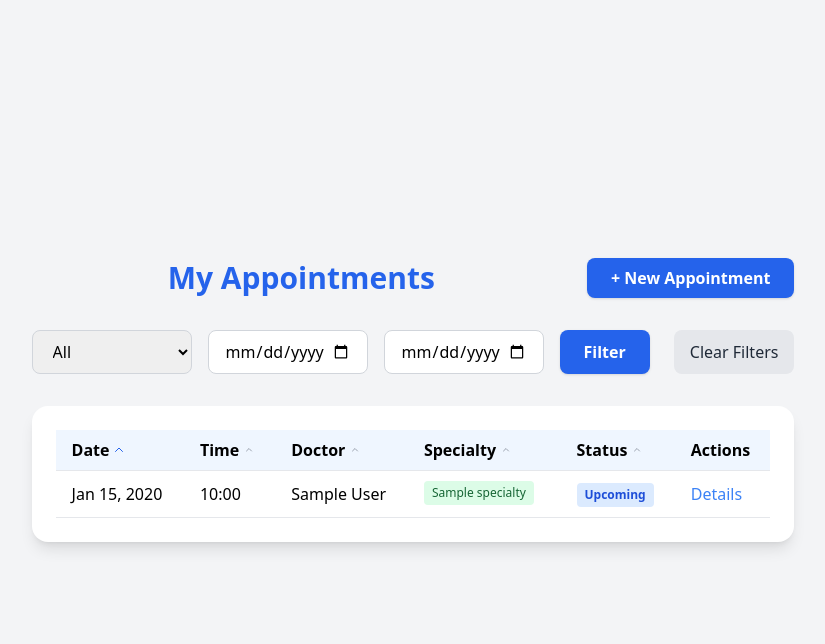
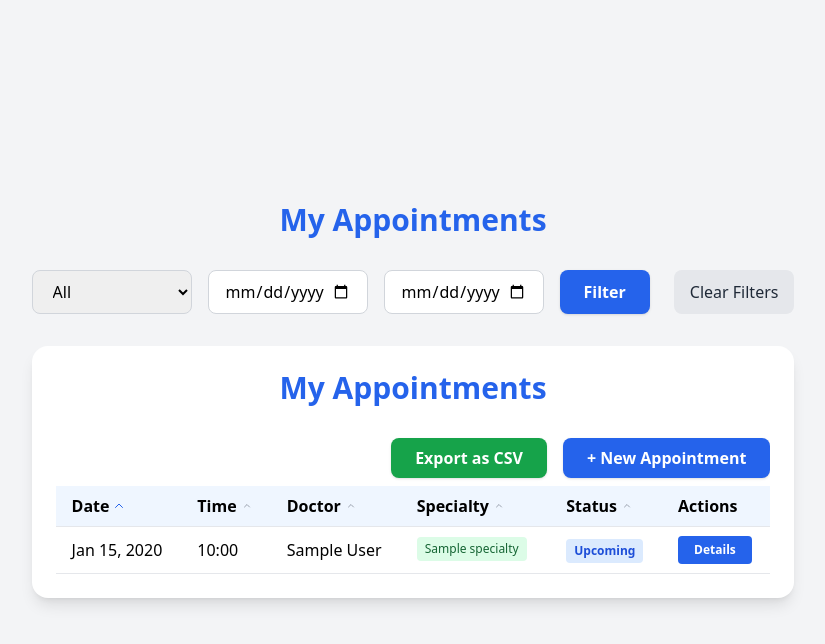
Before and after one commit to rafael-acerqueira/medscheduler, a Django app: page /my-appointments/ in a window 1280 px wide. Shown: the top 644 px of the page, without its empty margins (227-1052 px from the left). Run offline with Django 5.2, Linux system fonts and the light colour scheme; a user stored in the database is signed in; tables that the repository leaves empty hold one stand-in row (values such as "Sample post"); some libraries are stand-ins or nearby versions.

Commit message:
User can export the appointments as CSV

```diff
--- a/core/templates/patient_list.html
+++ b/core/templates/patient_list.html
@@ -8,10 +8,6 @@
   <div class="w-full max-w-4xl">
     <div class="flex justify-between items-center mb-8">
       <h2 class="text-3xl font-bold text-blue-600 text-center flex-1">My Appointments</h2>
-      <a href="{% url 'find_available_doctors' %}"
-         class="ml-4 bg-blue-600 hover:bg-blue-700 text-white font-semibold px-6 py-2 rounded-lg shadow transition">
-        + New Appointment
-      </a>
     </div>
 
     <form method="get" class="flex flex-wrap gap-4 mb-8 justify-center">
@@ -43,6 +39,17 @@
     <div class="bg-white rounded-2xl shadow-lg p-6">
       {% if appointments %}
         <div class="overflow-x-auto">
+          <h2 class="text-3xl font-bold text-blue-600 text-center flex-1">My Appointments</h2>
+          <div class="flex justify-end items-center mt-8 mb-2">
+            <a href="{% url 'export_appointments_csv' %}"
+               class="bg-green-600 hover:bg-green-700 text-white font-semibold px-6 py-2 rounded-lg shadow transition ml-4">
+              Export as CSV
+            </a>
+            <a href="{% url 'find_available_doctors' %}"
+               class="ml-4 bg-blue-600 hover:bg-blue-700 text-white font-semibold px-6 py-2 rounded-lg shadow transition">
+              + New Appointment
+            </a>
+          </div>
           <table class="w-full table-auto">
             <thead>
                 <tr class="text-left border-b bg-blue-50">
@@ -106,16 +113,28 @@
                     {% endif %}
                   </td>
                   <td class="px-4 py-2">
-                    <a href="{% url 'appointment_detail' a.id %}" class="text-blue-500 hover:underline mr-2">Details</a>
-                    {% if a.status == "confirmed" and a.can_be_cancelled %}
-                      <form method="post" action="{% url 'appointment_cancel' a.id %}" style="display:inline;">
-                        {% csrf_token %}
-                        <button type="submit" class="text-red-600 hover:underline ml-2" onclick="return confirm('Are you sure you want to cancel this appointment?');">Cancel</button>
-                      </form>
-                    {% endif %}
-                    {% if a.status == "confirmed" and a.can_be_rescheduled %}
-                      <a href="{% url 'appointment_reschedule' a.id %}" class="text-yellow-600 hover:underline ml-2">Reschedule</a>
-                    {% endif %}
+                    <div class="flex flex-wrap gap-2">
+                      <a href="{% url 'appointment_detail' a.id %}"
+                         class="bg-blue-600 hover:bg-blue-700 text-white font-semibold px-4 py-1.5 rounded transition text-xs">
+                        Details
+                      </a>
+                      {% if a.status == "confirmed" and a.can_be_rescheduled %}
+                        <a href="{% url 'appointment_reschedule' a.id %}"
+                           class="bg-yellow-500 hover:bg-yellow-600 text-white font-semibold px-4 py-1.5 rounded transition text-xs">
+                          Reschedule
+                        </a>
+                      {% endif %}
+                      {% if a.status == "confirmed" and a.can_be_cancelled %}
+                        <form method="post" action="{% url 'appointment_cancel' a.id %}" class="inline">
+                          {% csrf_token %}
+                          <button type="submit"
+                                  class="bg-red-600 hover:bg-red-700 text-white font-semibold px-4 py-1.5 rounded transition text-xs"
+                                  onclick="return confirm('Are you sure you want to cancel this appointment?');">
+                            Cancel
+                          </button>
+                        </form>
+                      {% endif %}
+                    </div>
                   </td>
                 </tr>
               {% endfor %}
--- a/core/views.py
+++ b/core/views.py
@@ -1,8 +1,10 @@
+import csv
+
 from django.contrib import messages
 from django.contrib.auth import login, logout
 from django.contrib.auth.decorators import login_required, user_passes_test
 from django.core.paginator import Paginator
-from django.http import JsonResponse
+from django.http import JsonResponse, HttpResponse
 from django.shortcuts import render, redirect, get_object_or_404
 from django.db.models import Q
 from django.utils import timezone
@@ -377,3 +379,24 @@ def appointment_reschedule(request, pk):
         form = AppointmentRescheduleForm(instance=appointment)
 
     return render(request, "reschedule.html", {"form": form, "appointment": appointment})
+
+@login_required
+def export_appointments_csv(request):
+    appointments = Appointment.objects.filter(patient=request.user).order_by('-date', '-time')
+
+    response = HttpResponse(content_type='text/csv')
+    response['Content-Disposition'] = 'attachment; filename="my_appointments.csv"'
+
+    writer = csv.writer(response)
+    writer.writerow(['Date', 'Time', 'Doctor', 'Specialty', 'Status', 'Reason'])
+
+    for a in appointments:
+        writer.writerow([
+            a.date.strftime('%Y-%m-%d'),
+            a.time.strftime('%H:%M'),
+            a.doctor.get_full_name() if hasattr(a.doctor, 'get_full_name') else str(a.doctor),
+            ", ".join(s.name for s in a.doctor.doctorprofile.specialties.all()) if hasattr(a.doctor, "doctorprofile") else "",
+            a.get_status_display(),
+            a.reason or ""
+        ])
+    return response
--- a/medscheduler/urls.py
+++ b/medscheduler/urls.py
@@ -21,7 +21,7 @@ from django.urls import path
 from core.forms import LoginForm, CustomPasswordResetForm, CustomSetPasswordForm, CustomPasswordChangeForm
 from core.views import register, profile, edit_profile, user_list, edit_profile_admin, toggle_user_status, \
     delete_account, schedule_appointment, doctors_by_specialty, find_available_doctors, appointment_list, \
-    appointment_detail, appointment_cancel, appointment_reschedule
+    appointment_detail, appointment_cancel, appointment_reschedule, export_appointments_csv
 
 urlpatterns = [
     path('admin/', admin.site.urls),
@@ -57,5 +57,6 @@ urlpatterns = [
     path('my-appointments/', appointment_list, name='appointment_list'),
     path('appointments/<int:pk>/', appointment_detail, name='appointment_detail'),
     path('appointments/<int:pk>/cancel/', appointment_cancel, name='appointment_cancel'),
-    path('appointments/<int:pk>/reschedule/', appointment_reschedule, name='appointment_reschedule')
+    path('appointments/<int:pk>/reschedule/', appointment_reschedule, name='appointment_reschedule'),
+    path('my-appointments/export/', export_appointments_csv, name='export_appointments_csv'),
 ]
```
